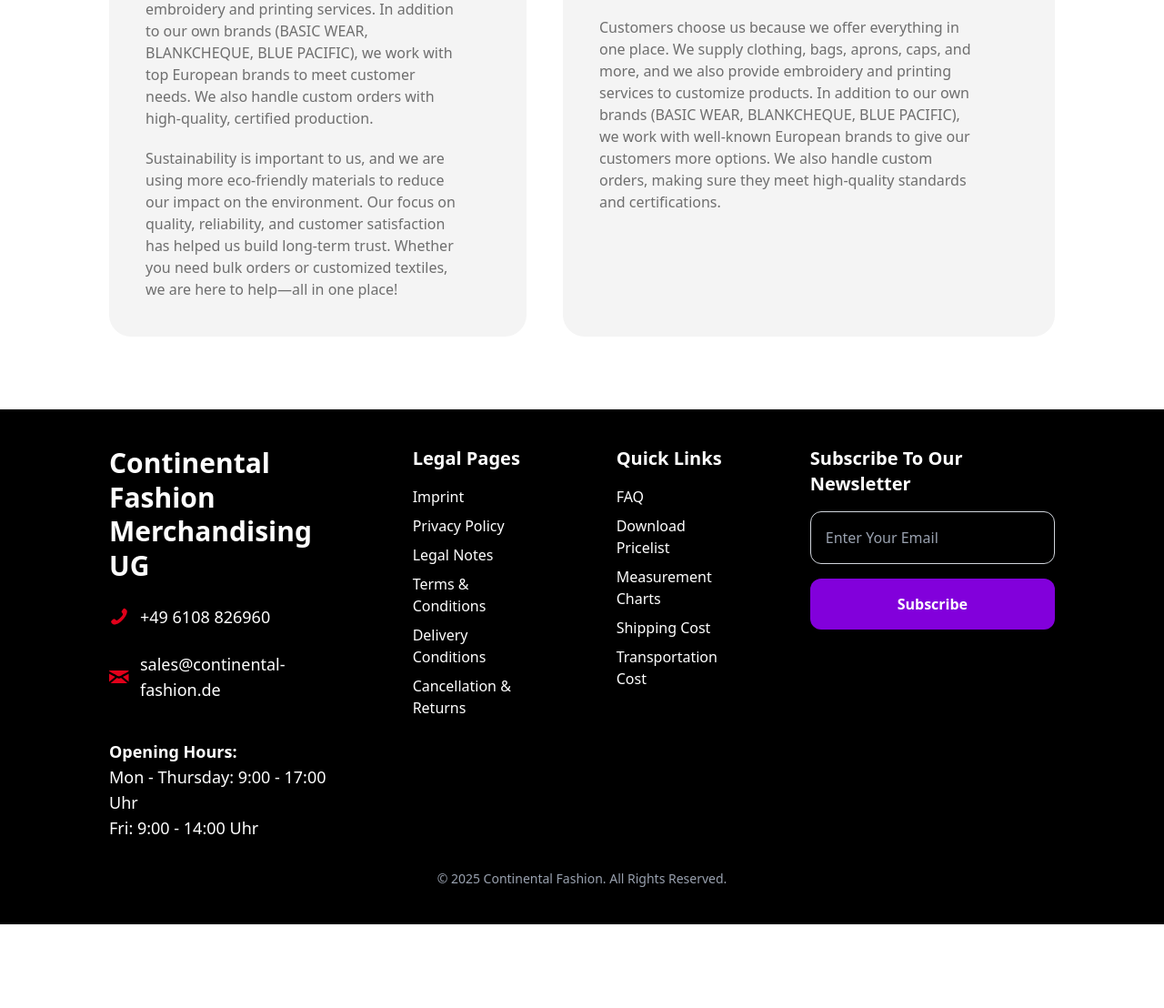
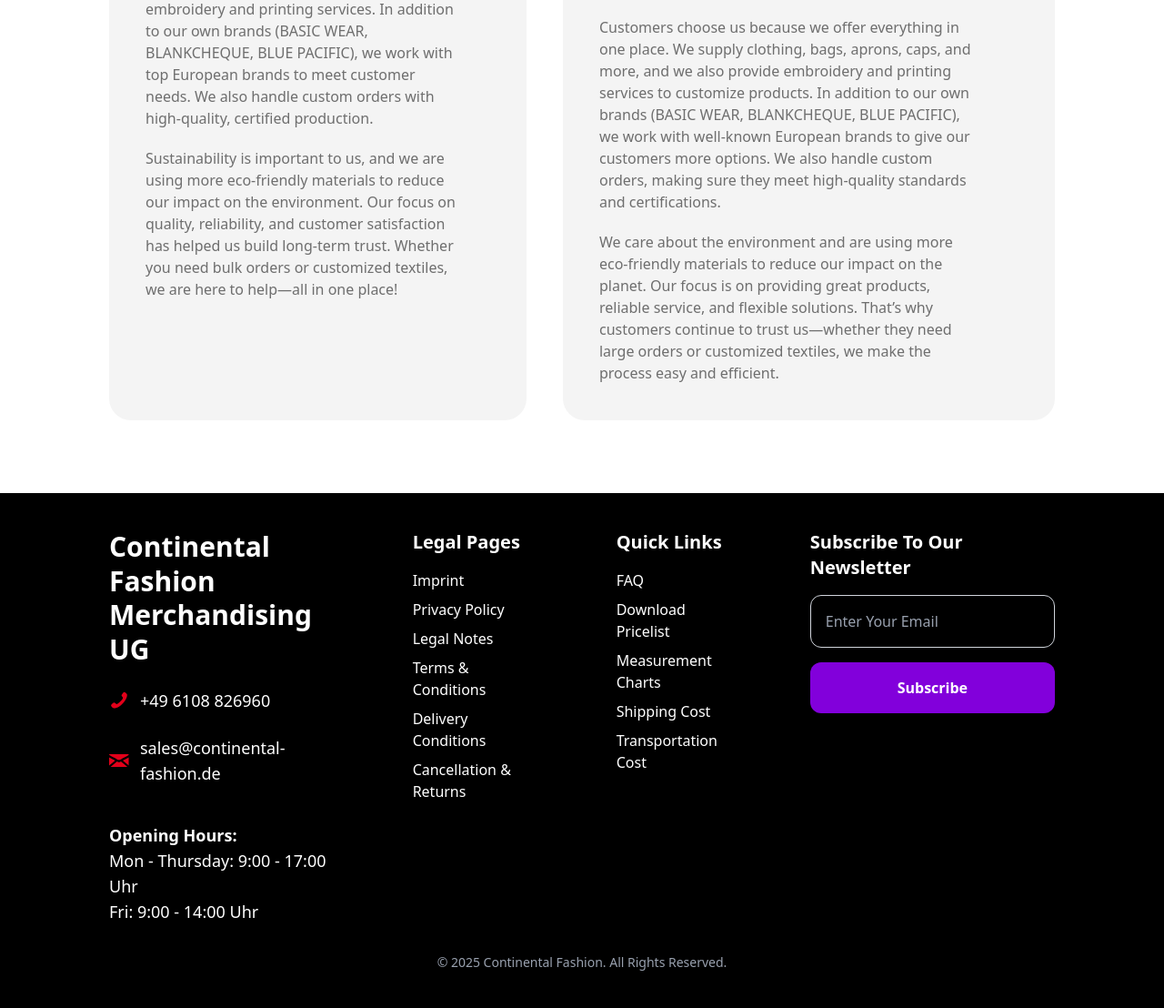
Before and after one commit to 12vdeepak/Continental-fashion08-04-25, a Laravel app: page / in a window 1280 px wide. Shown: the part 5311-6419 px from the top of the page at 91% size. Before the commit the page ends 6327 px from the top, so only its background shows below. Run offline with Laravel 10, Linux system fonts and the light colour scheme; data comes from the database, SQL or seed files in the repository; data that the repository does not hold is empty; some libraries are stand-ins or nearby versions; some web fonts are replaced.

Commit message:
home page code

```diff
--- a/resources/views/frontend/product/public-home.blade.php
+++ b/resources/views/frontend/product/public-home.blade.php
@@ -337,6 +337,13 @@
                             they meet high-quality standards and certifications.
                         </p>
 
+                        <p class="mt-5">
+                            We care about the environment and are using more eco-friendly materials to reduce our impact on
+                            the planet. Our focus is on providing great products, reliable service, and flexible solutions.
+                            That’s why customers continue to trust us—whether they need large orders or customized textiles,
+                            we make the process easy and efficient.
+                        </p>
+
                         </p>
                     </div>
 
```
